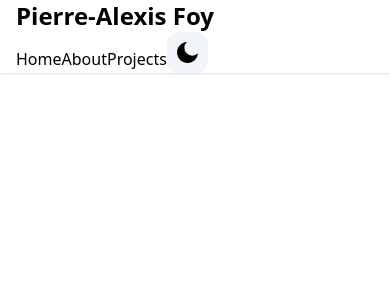
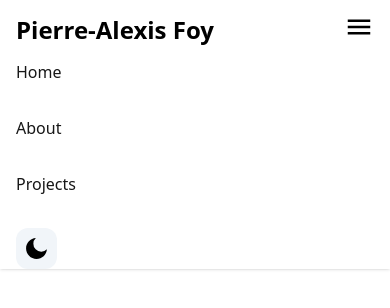
Before and after one commit to PierrealFOY/portfolio_next, a Next.js app: page / in a window 390 px wide. Shown: the top 308 px of the page. Built offline with nearby package versions, Linux system fonts and the light colour scheme.

Commit message:
Responsive Navbar Ok

```diff
--- a/components/Navbar.tsx
+++ b/components/Navbar.tsx
@@ -1,6 +1,8 @@
+/* eslint-disable react/jsx-no-comment-textnodes */
 "use client"
 import React from "react";
-// import { Link } from "react-scroll/modules";
+import { useState } from "react"
+import { Link } from "react-scroll/modules";
 import { useTheme } from "next-themes";
 import { RiMoonFill, RiSunLine } from "react-icons/ri";
 import { IoMdMenu, IoMdClose } from "react-icons/io";
@@ -29,19 +31,44 @@ function Navbar (): React.JSX.Element {
 
     const { systemTheme, theme, setTheme } = useTheme();
     const currentTheme = theme === "system" ? systemTheme: theme;
-    // const [navbar, setNavbar] = useState(false);
+    const [burgerMenu, setBurgerMenu] = useState(false);
 
     return (
         <header className="w-full mx-auto  px-4 sm:px-20 fixed top-0 z-50 shadow bg-white dark:bg-stone-900 dark:border-b dark:border-stone-600">
             <div className="justify-between md:items-center md:flex">
                 <div>
-                    <div className="md:py-5 md:block">
-                        <h2 className="text-2xl font-bold">Pierre-Alexis Foy</h2>
+                    <div className="flex items-center justify-between py-3">
+                        <div className="md:py-5 md:block">
+                            <h2 className="pr-4 text-2xl font-bold">Pierre-Alexis Foy</h2>
+                        </div>
+                            <div className="md-hidden">
+                                <button
+                                    onClick={() => setBurgerMenu(!burgerMenu)}
+                                >
+                                    {burgerMenu ? <IoMdClose size={30} /> : <IoMdMenu size={30}/>}
+                                </button>
+                            </div>
                     </div>
                 </div>
-                <div className=" items-center justify-center md:flex md:space-x-6">
+                <div className=" items-center justify-center space-y-8 md:flex md:space-x-6 md:space-y-0">
                     {NAV_ITEMS.map((item, idx) => {
-                        return <a key={idx}>{item.label}</a>
+                        return (
+                            <Link
+                            key={idx}
+                            to={item.page}
+                            className={
+                                "block lg:inline-block text-neutral-900 hover:text-neutral-500 dark:text-neutral-500"
+                            }
+                            activeClass="active"
+                            spy={true}
+                            smooth={true}
+                            offset={-100}
+                            duration={500}
+                            onClick={() => setBurgerMenu(!burgerMenu)}
+                            >
+                                {item.label}
+                            </Link>
+                        )
                     })}
                     {currentTheme === "dark" ? (
                         <button
--- a/package.json
+++ b/package.json
@@ -24,5 +24,8 @@
     "react-scroll": "^1.8.9",
     "tailwindcss": "3.3.2",
     "typescript": "5.0.4"
+  },
+  "devDependencies": {
+    "@types/react-scroll": "^1.8.7"
   }
 }
```
Also changed, not shown: 1 other file (tests, documents, lock files or other folders).
